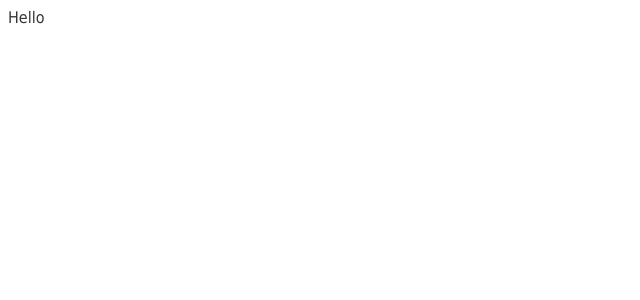
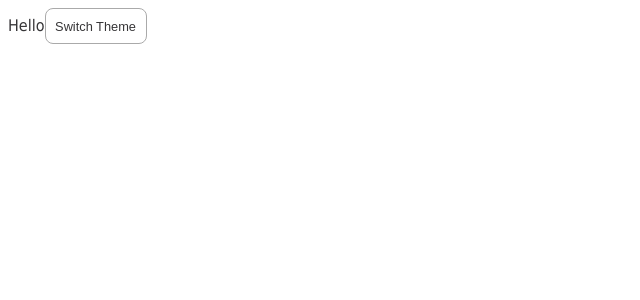
Before and after one commit to byandrev/lnks, a React (Vite) app: page / in a window 1280 px wide. Shown: the top 300 px of the page, without its empty margins (0-640 px from the left). Built offline with nearby package versions, Linux system fonts and the light colour scheme.

Commit message:
create component toggle dark mode

```diff
--- a/src/App.tsx
+++ b/src/App.tsx
@@ -2,6 +2,7 @@ import { ThemeProvider } from "styled-components";
 import { darkTheme, lightTheme } from "./theme";
 import { GlobalStyles } from "./theme/globalStyles.ts";
 import useDarkMode from "./hooks/useDarkMode.ts";
+import Toggle from "./components/toggle";
 
 function App() {
   const { theme } = useDarkMode();
@@ -12,6 +13,7 @@ function App() {
     <ThemeProvider theme={themeMode}>
       <GlobalStyles theme={themeMode} />
       <span>Hello</span>
+      <Toggle />
     </ThemeProvider>
   );
 }
--- /dev/null
+++ b/src/components/toggle/index.tsx
@@ -0,0 +1,17 @@
+import styled from "styled-components";
+
+const Button = styled.button`
+  background: ${({ theme }) => theme.bg};
+  border: 1px solid ${({ theme }) => theme.border};
+  color: ${({ theme }) => theme.text};
+  border-radius: 0.5rem;
+  cursor: pointer;
+  font-size: 0.8rem;
+  padding: 0.6rem;
+`;
+
+function Toggle() {
+  return <Button>Switch Theme</Button>;
+}
+
+export default Toggle;
```
